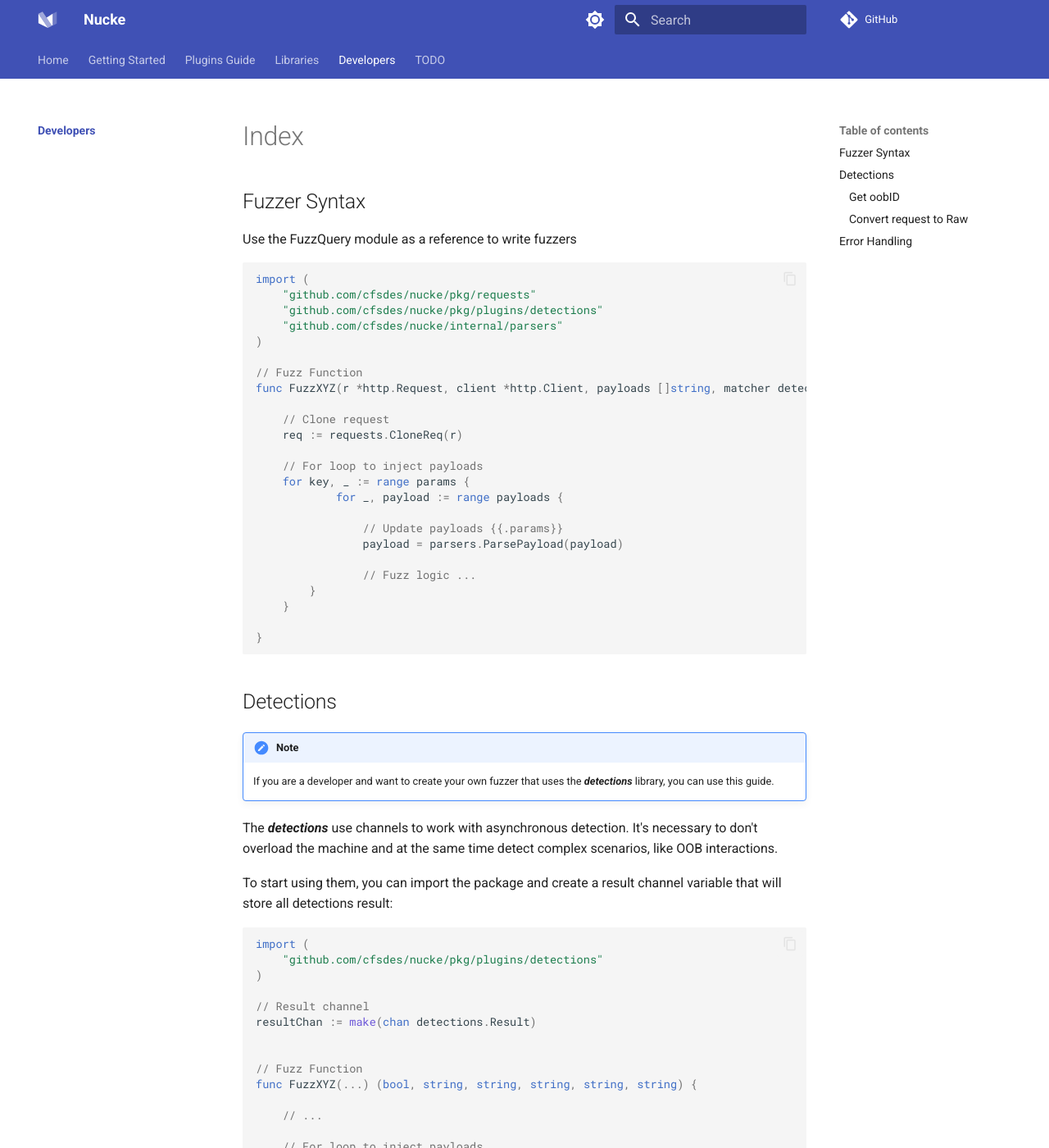
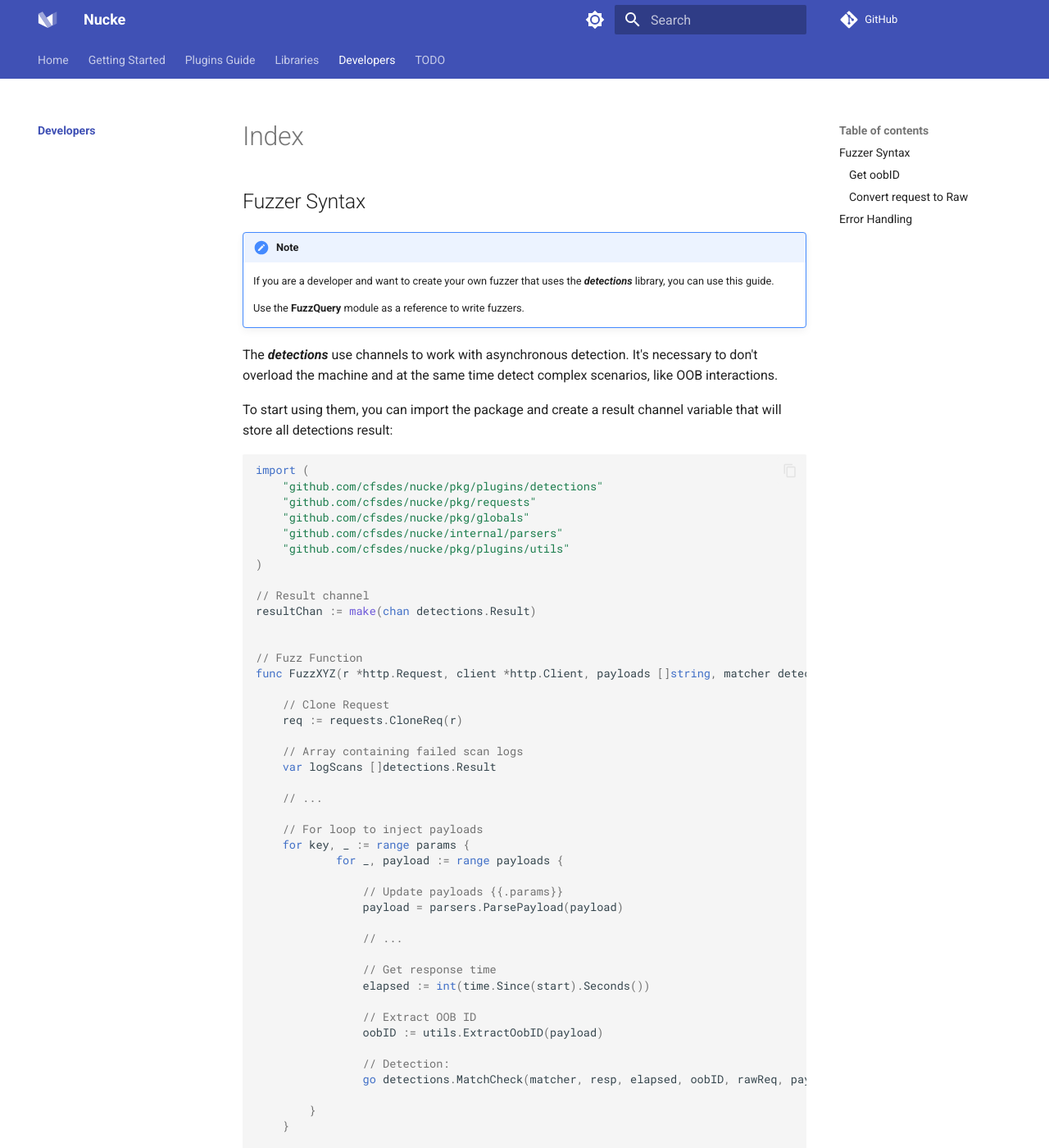
Before and after one commit to cfsdes/nucke-docs, an MkDocs documentation site: the page built from docs/developers/index.md, in a window 1280 px wide and 1400 px high. Shown: the whole window at 82% size. Built offline with MkDocs 1.6.1 and Material for MkDocs 9.7.7, drawn with Linux system fonts in a browser that asks for light colours; comment, search, counter and statistics services are not loaded; some of the changed text lies outside the part shown.

Commit message:
update docs para logsScan

````diff
--- a/docs/developers/index.md
+++ b/docs/developers/index.md
@@ -1,38 +1,11 @@
 ## Fuzzer Syntax
 
-Use the FuzzQuery module as a reference to write fuzzers
-
-```go
-import (
-    "github.com/cfsdes/nucke/pkg/requests"
-    "github.com/cfsdes/nucke/pkg/plugins/detections"
-    "github.com/cfsdes/nucke/internal/parsers"
-)
-
-// Fuzz Function
-func FuzzXYZ(r *http.Request, client *http.Client, payloads []string, matcher detections.Matcher) (bool, string, string, string, string, string) {
-
-    // Clone request
-    req := requests.CloneReq(r)
-
-    // For loop to inject payloads
-    for key, _ := range params {
-            for _, payload := range payloads {
-
-                // Update payloads {{.params}}
-                payload = parsers.ParsePayload(payload)
-
-                // Fuzz logic ...
-        }
-    }
-
-}
-```
-
-## Detections
 
 !!! note "Note"
     If you are a developer and want to create your own fuzzer that uses the ***detections*** library, you can use this guide.
+
+    Use the **FuzzQuery** module as a reference to write fuzzers.
+
 
 The ***detections*** use channels to work with asynchronous detection. It's necessary to don't overload the machine and at the same time detect complex scenarios, like OOB interactions.
 
@@ -40,6 +13,10 @@
 ```go
 import (
     "github.com/cfsdes/nucke/pkg/plugins/detections"
+    "github.com/cfsdes/nucke/pkg/requests"
+    "github.com/cfsdes/nucke/pkg/globals"
+    "github.com/cfsdes/nucke/internal/parsers"
+    "github.com/cfsdes/nucke/pkg/plugins/utils"
 )
 
 // Result channel
@@ -47,7 +24,13 @@
 
 
 // Fuzz Function
-func FuzzXYZ(...) (bool, string, string, string, string, string) {
+func FuzzXYZ(r *http.Request, client *http.Client, payloads []string, matcher detections.Matcher) (bool, string, string, string, string, string) {
+
+    // Clone Request
+    req := requests.CloneReq(r)
+
+    // Array containing failed scan logs
+    var logScans []detections.Result
 
     // ...
 
@@ -60,6 +43,12 @@
 
                 // ...
 
+                // Get response time
+                elapsed := int(time.Since(start).Seconds())
+
+                // Extract OOB ID
+                oobID := utils.ExtractOobID(payload)
+
                 // Detection:
                 go detections.MatchCheck(matcher, resp, elapsed, oobID, rawReq, payload, key, resultChan)
 
@@ -70,9 +59,21 @@
     for i := 0; i < len(params)*len(payloads); i++ {
         res := <-resultChan
         if res.Found {
-            return true, res.RawReq, res.URL, res.Payload, res.Param, res.RawResp
+            return true, res.RawReq, res.URL, res.Payload, res.Param, res.RawResp, nil
+        } else {
+            log := detections.Result{
+                Found: false,
+                RawReq: res.RawReq,
+                URL: res.URL,
+                Payload: res.Payload,
+                Param: res.Param,
+                RawResp: res.RawResp,
+            }
+            logScans = append(logScans, log)
         }
     }
+
+    return false, "", "", "", "", "", logScans
 }
 ```
 
````
Also changed, not shown: docs/plugins/fuzzers.md (+19 -9 lines), docs/plugins/plugin-syntax.md (+1 -1 lines).
